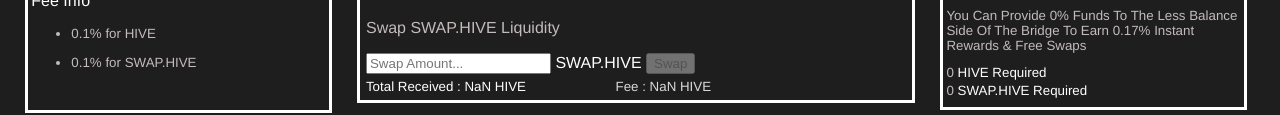
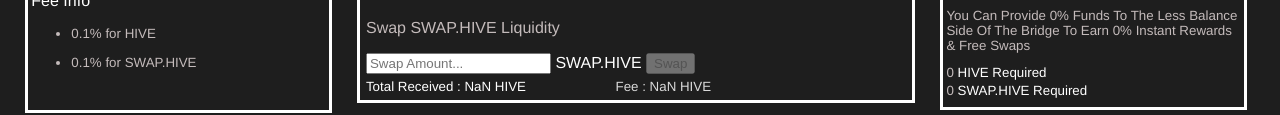
Before and after one commit to swaphive/miniswap, a plain HTML site: page index.html in a window 1280 px wide. Shown: the part 339-454 px from the top of the page. Drawn offline with nearby package versions, Linux system fonts and the light colour scheme; no server answers; a script that the page names is missing; a web font is replaced by a local one.

Commit message:
Update index.html

```diff
--- a/index.html
+++ b/index.html
@@ -140,7 +140,7 @@
                             <div class="col3row" style="background-color: #1e1e1e; padding-bottom: 3%;">
                                 <div><p>Hurry!!! Swap Free & Earn Rewards</p></div>
                                 <div class="spancol" style="font-size: 10pt; padding-bottom: 3%;">
-                                    <span id="" style="color: #c4bbbb;">You Can Provide <span id="rewardSplitId">0</span>% Funds To The Less Balance Side Of The Bridge To Earn 0.17% Instant Rewards & Free Swaps</span>
+                                    <span id="" style="color: #c4bbbb;">You Can Provide <span id="rewardSplitId">0</span>% Funds To The Less Balance Side Of The Bridge To Earn <span id="rewardPercentageId">0</span>% Instant Rewards & Free Swaps</span>
                                 </div>
                                 <div class="spancol">
                                     <span id="rewardHive" style="color: #c4bbbb;" onclick="onClickRewardHive()">NaN</span><span> HIVE Required</span>
```
